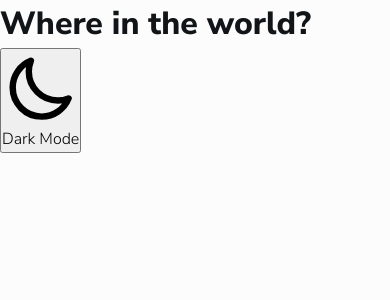
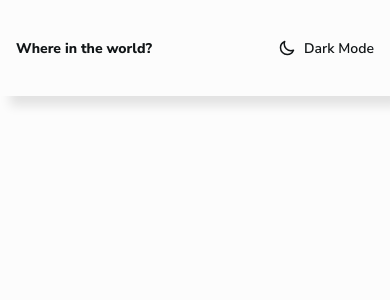
Before and after one commit to Niisari/rest-countries-api-with-color-theme-switcher-master, a React (Vite) app: page / in a window 390 px wide. Shown: the top 300 px of the page. Built offline with nearby package versions, Linux system fonts and the light colour scheme.

Commit message:
header styles for the mobile screen size finished

```diff
--- a/src/components/Header.css
+++ b/src/components/Header.css
@@ -0,0 +1,38 @@
+.theme__toggle--btn {
+  background: transparent;
+  border: none;
+  color: var(--text-color);
+  font-family: inherit;
+  font-weight: 600;
+  cursor: pointer;
+  display: flex;
+  align-items: center;
+  gap: 0.5rem;
+}
+
+.header__content {
+  display: flex;
+  align-items: center;
+  justify-content: space-between;
+
+  height: 6rem;
+  padding: 0 1rem;
+  box-shadow: 10px 10px 10px rgba(0, 0, 0, 0.1);
+}
+
+.header__title {
+  font-weight: 800;
+  font-size: 0.875rem;
+}
+
+.header__text {
+  font-weight: 600;
+  font-size: 0.875rem;
+}
+
+.moon__icon {
+  width: 18px;
+  height: 18px;
+  display: inline-block;
+  transition: fill 0.2s ease;
+}
```
